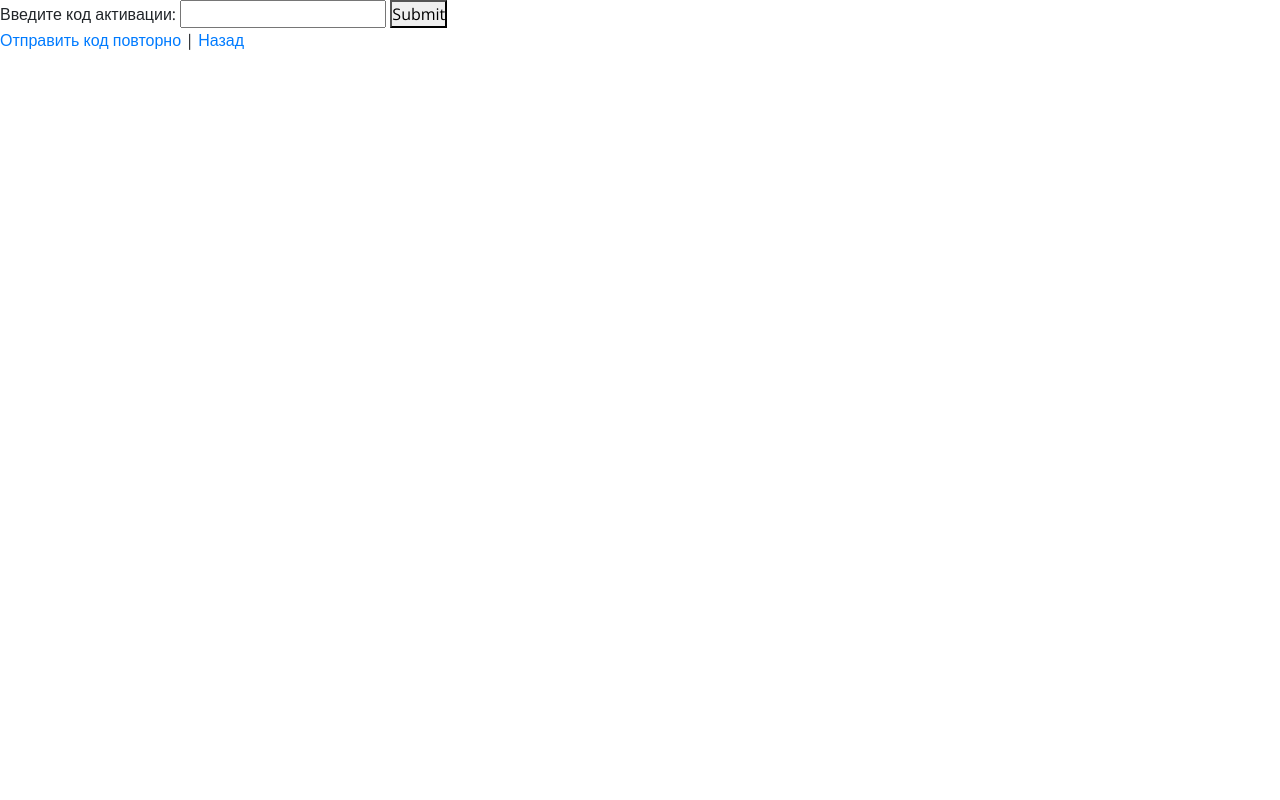
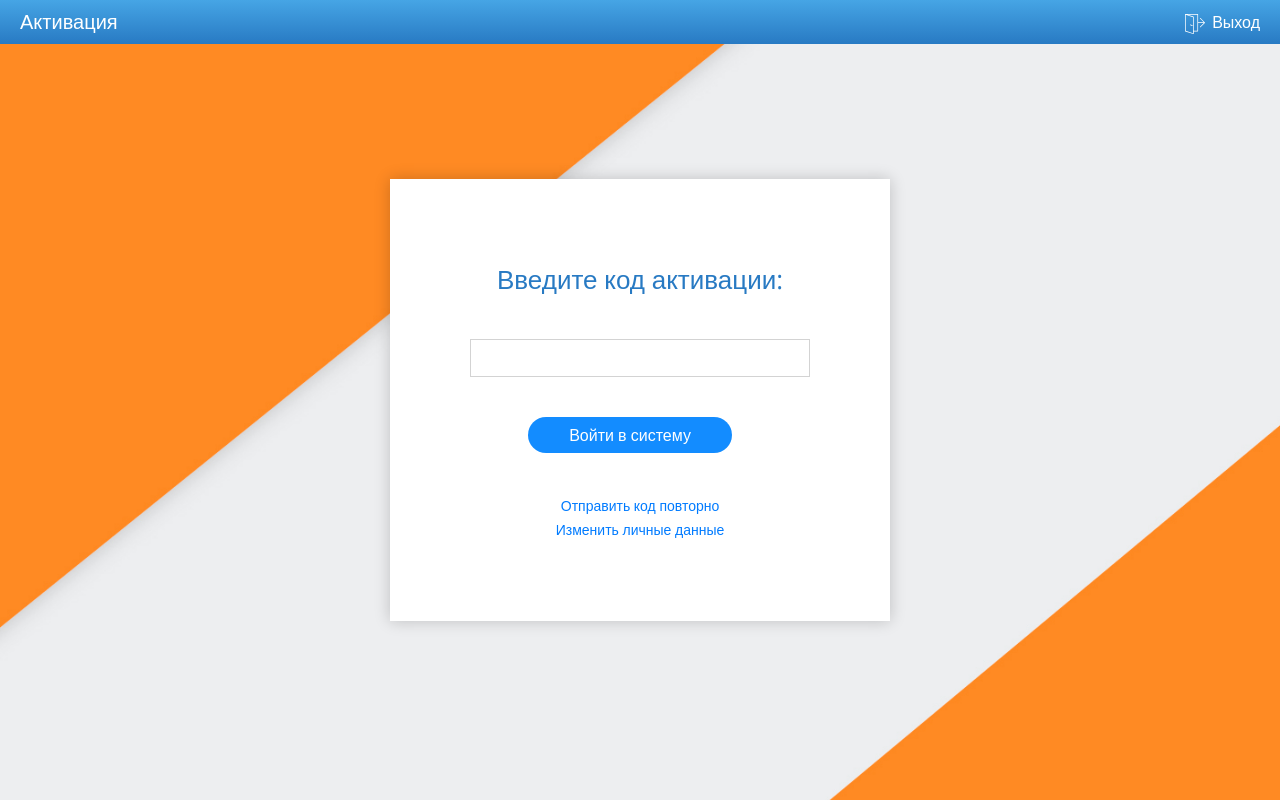
Before and after one commit to Claim2001/ICMC, a Django app: page /activate/ in a window 1280 px wide. Run offline with Django 3.2, Linux system fonts and the light colour scheme; the visitor is signed in with stand-in values (Sample User, id 1); some libraries are stand-ins or nearby versions.

Commit message:
Activation page

```diff
--- a/main/static/main/css/main.css
+++ b/main/static/main/css/main.css
@@ -645,6 +645,21 @@ th.first {
     justify-content: center;
 }
 
+.activation-code {
+    margin: 40px 0;
+}
+
+form button.btn.activation-code-button {
+    margin-top: 0;
+}
+
+.activation-code-button-container {
+    display: flex;
+    flex-direction: row;
+    justify-content: center;
+    margin-bottom: 40px;
+}
+
 /* ************************************* */
 /* just for a moment */
 h1 {
--- a/main/templates/main/activation.html
+++ b/main/templates/main/activation.html
@@ -1,6 +1,21 @@
-{% extends "main/base.html" %}
+{% extends "main/header_template.html" %}
+{% load staticfiles %}
 
-{% block body %}
+{% block header %}
+    <h1><a href="{% url 'main:index' %}">Активация</a></h1>
+    <a href="{% url 'main:logout' %}" class="logout">
+        <img src="{% static 'main/img/exit.svg' %}" alt="" class="exit-icon">
+        Выход
+    </a>
+{% endblock %}
+
+{% block main %}
+
+    <div class="login">
+
+        <div class="login-window">
+
+            <h2 class="loginTitle">Введите код активации:</h2>
 
             {% if messages %}
                 {% for message in message %}
@@ -10,13 +25,26 @@
 
             <form action="" method="POST">
                 {% csrf_token %}
-        Введите код активации:
-        <input type="text" name="activation_code">
-        <button type="submit">Submit</button>
-        <br>
 
-        <a href="{% url 'main:reactivate' %}">Отправить код повторно</a> |
-        <a href="{% url 'main:user_edit' %}">Назад</a>
+                <div class="login-form-element activation-code">
+                    <div class="loginInput">
+                        <input type="text" name="activation_code" autocomplete="off">
+                    </div>
+                </div>
+
+                <div class="activation-code-button-container">
+                    <button type="submit" class="btn activation-code-button">Войти в систему</button>
+                </div>
+
+                <div class="loginFormLink">
+                    <a href="{% url 'main:reactivate' %}">Отправить код повторно</a><br>
+                    <a href="{% url 'main:user_edit' %}">Изменить личные данные</a>
+                </div>
             </form>
 
+        </div>
+
+    </div>
+
+
 {% endblock %}
```
Lines whose indentation alone changed are shown as unchanged.
